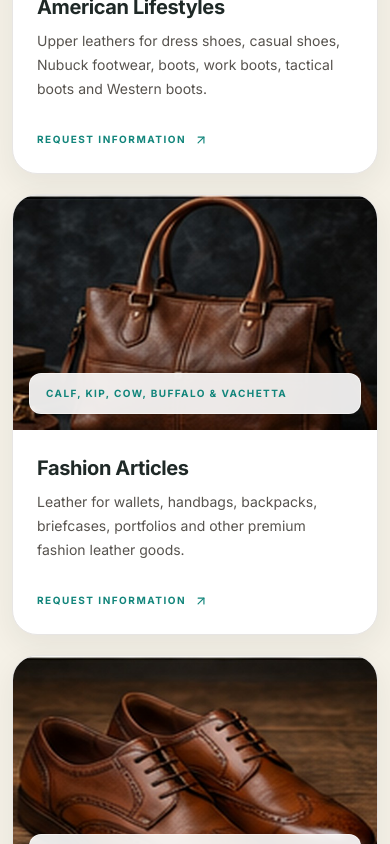
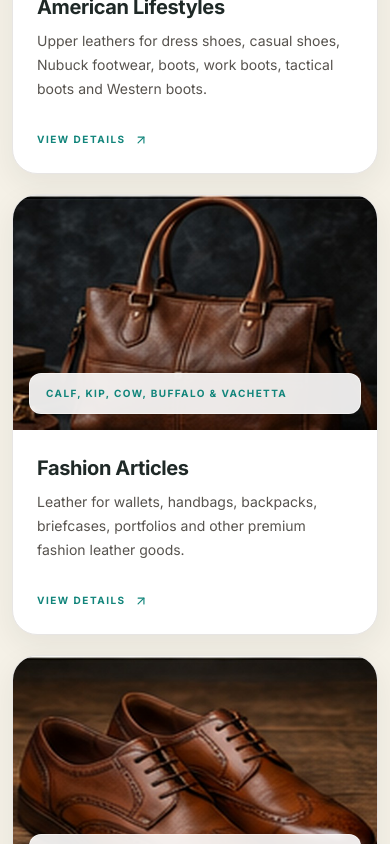
Before and after one commit to Sameer-tech-web/Https-leatherlix-frontend, a React (Vite) app: page / in a window 390 px wide. Shown: the part 1920-2764 px from the top of the page. Built offline with nearby package versions, Linux system fonts and the light colour scheme.

Commit message:
Refactor CategoryGrid to use Link instead of a tag

```diff
--- a/src/components/CategoryGrid.jsx
+++ b/src/components/CategoryGrid.jsx
@@ -1,16 +1,11 @@
 import { ArrowUpRight } from 'lucide-react';
+import { Link } from 'react-router-dom';
 
 import { categories } from '../data/siteData';
 
 export default function CategoryGrid() {
   return (
-    <section
-      id="collections"
-      className="container-shell py-16 sm:py-24"
-    >
-      {/* =====================================================
-          SECTION HEADER
-      ====================================================== */}
+    <section id="collections" className="container-shell py-16 sm:py-24">
       <div className="max-w-3xl">
         <p className="text-[10px] font-bold uppercase tracking-[0.18em] text-coral">
           Complete Product Portfolio
@@ -21,21 +16,14 @@ export default function CategoryGrid() {
         </h2>
 
         <p className="mt-4 text-sm leading-7 text-stone-600 sm:text-base">
-          Explore our major leather application categories tailored for global
-          supply.
+          Explore our major leather application categories tailored for global supply.
         </p>
       </div>
 
-      {/* =====================================================
-          CATEGORY GRID
-      ====================================================== */}
       <div className="mt-10 grid gap-5 sm:grid-cols-2 lg:grid-cols-3">
         {(categories || []).map((category, index) => {
-          const categoryKey =
-            category.id ||
-            category.slug ||
-            category.name ||
-            index;
+          const categoryKey = category.id || category.slug || category.name || index;
+          const targetRoute = `/category/${category.id}`;
 
           return (
             <article
@@ -43,24 +31,14 @@ export default function CategoryGrid() {
               className="group flex flex-col justify-between overflow-hidden rounded-[25px] border border-stone-200 bg-white shadow-soft transition-all duration-300 hover:-translate-y-1 hover:shadow-card"
             >
               <div>
-                {/* =================================================
-                    CATEGORY IMAGE
-                ================================================== */}
                 <div className="relative h-[235px] overflow-hidden bg-warm">
                   <img
-                    src={
-                      category.image ||
-                      '/assets/placeholder-leather.jpg'
-                    }
-                    alt={
-                      category.name ||
-                      'Leather category'
-                    }
+                    src={category.image || '/assets/placeholder-leather.jpg'}
+                    alt={category.name || 'Leather category'}
                     loading="lazy"
                     className="h-full w-full object-cover transition-transform duration-500 group-hover:scale-[1.03]"
                   />
 
-                  {/* Image Overlay */}
                   {category.short && (
                     <div className="absolute inset-x-4 bottom-4 rounded-xl border border-white/50 bg-white/90 px-4 py-3 shadow-soft backdrop-blur-md">
                       <p className="text-[10px] font-bold uppercase tracking-[0.14em] text-teal">
@@ -70,9 +48,6 @@ export default function CategoryGrid() {
                   )}
                 </div>
 
-                {/* =================================================
-                    CATEGORY CONTENT
-                ================================================== */}
                 <div className="p-6">
                   <h3 className="text-xl font-extrabold tracking-[-0.02em] text-ink">
                     {category.name}
@@ -84,21 +59,19 @@ export default function CategoryGrid() {
                 </div>
               </div>
 
-              {/* =================================================
-                  ACTION
-              ================================================== */}
+              {/* FORCE DIRECT LINK TO CATEGORY ROUTE */}
               <div className="px-6 pb-6 pt-0">
-                <a
-                  href="#contact"
-                  className="inline-flex items-center gap-2 rounded-lg text-[10px] font-bold uppercase tracking-[0.15em] text-teal transition-colors duration-200 hover:text-tealDark focus:outline-none focus-visible:ring-2 focus:ring-teal focus:ring-offset-2"
+                <Link
+                  to={targetRoute}
+                  className="inline-flex items-center gap-2 rounded-lg text-[10px] font-bold uppercase tracking-[0.15em] text-teal transition-colors duration-200 hover:text-tealDark focus:outline-none focus-visible:ring-2 focus-visible:ring-teal focus-visible:ring-offset-2"
                 >
-                  Request Information
+                  View Details
 
                   <ArrowUpRight
                     size={14}
                     aria-hidden="true"
                   />
-                </a>
+                </Link>
               </div>
             </article>
           );
```
